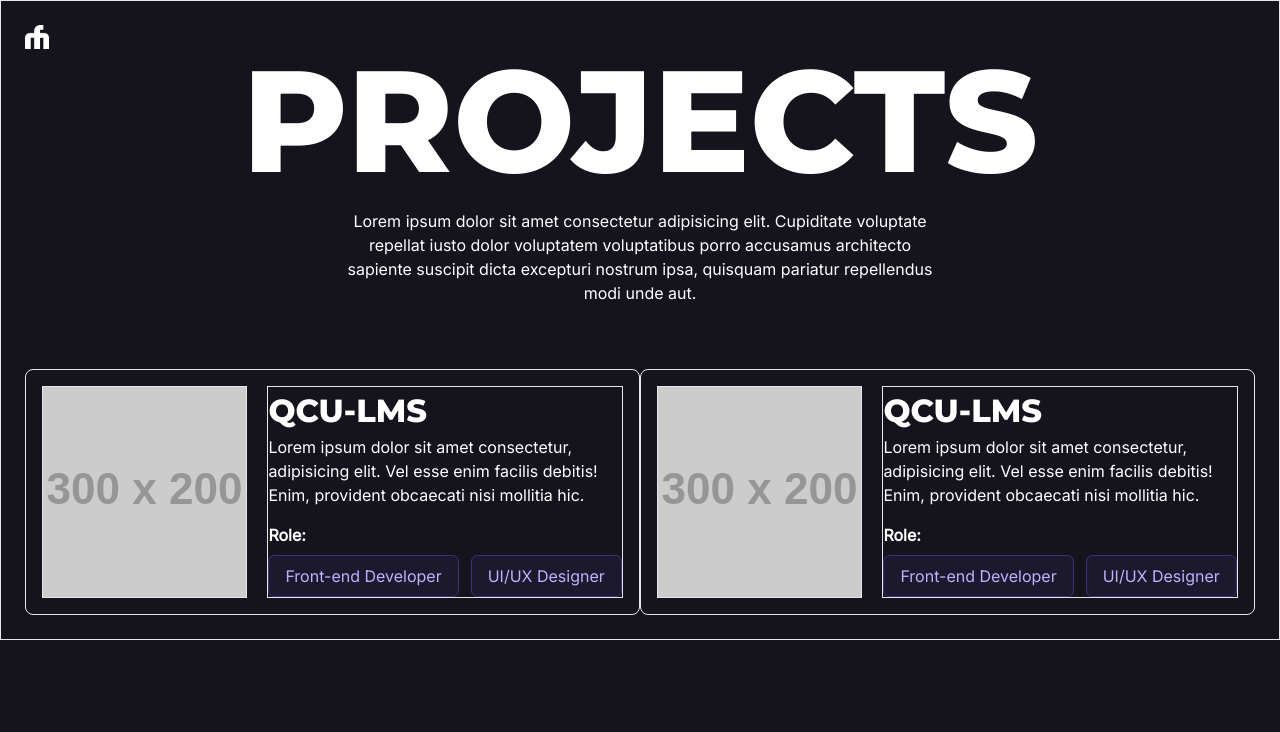
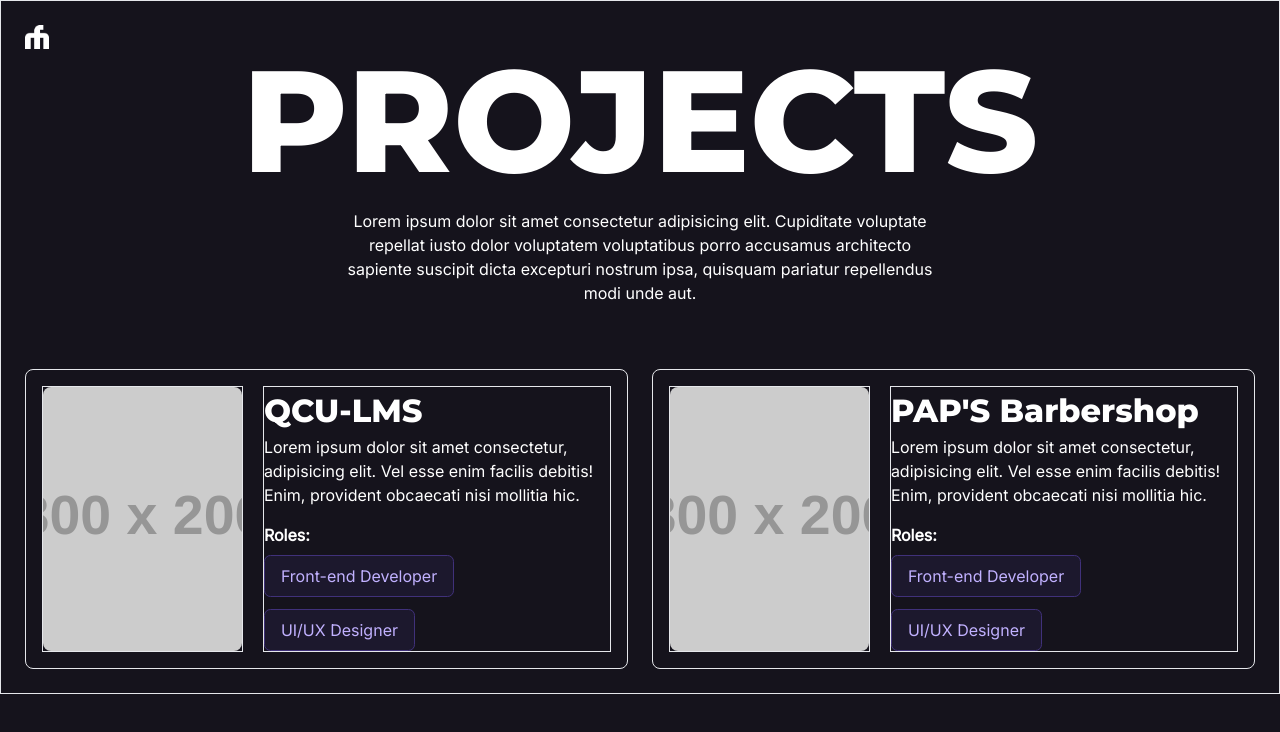
Before and after one commit to fwedwicc/FM-Portfolio, a React (Vite) app in the folder fm-portfolio/: page /all-projects in a window 1280 px wide. Shown: the top 732 px of the page. Built offline with nearby package versions, Linux system fonts and the light colour scheme.

Commit message:
Added inital dynamic content to card component

```diff
--- a/fm-portfolio/src/components/Card.jsx
+++ b/fm-portfolio/src/components/Card.jsx
@@ -1,29 +1,30 @@
-import React from 'react'
-import Badge from './Badge'
+import React from 'react';
+import Badge from './Badge';
 
-const Card = () => {
+const Card = ({ title, desc, img, roles = [] }) => {
   return (
     <div className='border w-full h-full rounded-lg p-4 flex'>
       <div className='grid grid-cols-8 gap-5'>
         <div className='border col-span-3'>
-          <img src="https://placehold.co/300x200" alt="Project Preview" className='object-cover w-full h-full' />
+          <img src={img} alt={title} className='object-cover w-full h-full rounded-lg' />
         </div>
         <div className='flex flex-col gap-4 border col-span-5'>
           <div>
-            <h1 className='text-white text-[2rem]'>QCU-LMS</h1>
-            <p>Lorem ipsum dolor sit amet consectetur, adipisicing elit. Vel esse enim facilis debitis! Enim, provident obcaecati nisi mollitia hic.</p>
+            <h1 className='text-white text-[2rem]'>{title}</h1>
+            <p>{desc}</p>
           </div>
           <div className='space-y-2'>
-            <h3 className='text-white font-semibold'>Role:</h3>
+            <h3 className='text-white font-semibold'>Roles:</h3>
             <div className='flex-wrap flex gap-3'>
-              <Badge text={'Front-end Developer'} styles={'lg:py-2 lg:px-4 py-1 px-2 text-[12px] lg:text-[16px]'} />
-              <Badge text={'UI/UX Designer'} styles={'lg:py-2 lg:px-4 py-1 px-2 text-[12px] lg:text-[16px]'} />
+              {roles.map((role, index) => (
+                <Badge key={index} text={role} styles={'lg:py-2 lg:px-4 py-1 px-2 text-[12px] lg:text-[16px]'} />
+              ))}
             </div>
           </div>
         </div>
       </div>
     </div>
-  )
+  );
 }
 
-export default Card
+export default Card;
--- a/fm-portfolio/src/pages/AllProjects.jsx
+++ b/fm-portfolio/src/pages/AllProjects.jsx
@@ -20,9 +20,23 @@ const AllProjects = () => {
           <h1 className='uppercase text-white font-black text-[3rem] lg:text-[9rem] whitespace-nowrap leading-none text-center' id='scroll-animation-'>Projects</h1>
           <p className='text-white text-center lg:px-[20rem] md:px-[8rem] px-[2rem]'>Lorem ipsum dolor sit amet consectetur adipisicing elit. Cupiditate voluptate repellat iusto dolor voluptatem voluptatibus porro accusamus architecto sapiente suscipit dicta excepturi nostrum ipsa, quisquam pariatur repellendus modi unde aut.</p>
         </div>
-        <div className='grid grid-cols-1 lg:grid-cols-2 mt-[4rem]'>
-          <Card />
-          <Card />
+        <div className='grid grid-cols-1 lg:grid-cols-2 mt-[4rem] gap-6'>
+          <Link to="">
+            <Card
+              title={'QCU-LMS'}
+              desc={'Lorem ipsum dolor sit amet consectetur, adipisicing elit. Vel esse enim facilis debitis! Enim, provident obcaecati nisi mollitia hic.'}
+              img={'https://placehold.co/300x200'}
+              roles={['Front-end Developer', 'UI/UX Designer']}
+            />
+          </Link>
+          <Link to="">
+            <Card
+              title={"PAP'S Barbershop"}
+              desc={'Lorem ipsum dolor sit amet consectetur, adipisicing elit. Vel esse enim facilis debitis! Enim, provident obcaecati nisi mollitia hic.'}
+              img={'https://placehold.co/300x200'}
+              roles={['Front-end Developer', 'UI/UX Designer']}
+            />
+          </Link>
         </div>
       </div>
     </motion.div>
```
